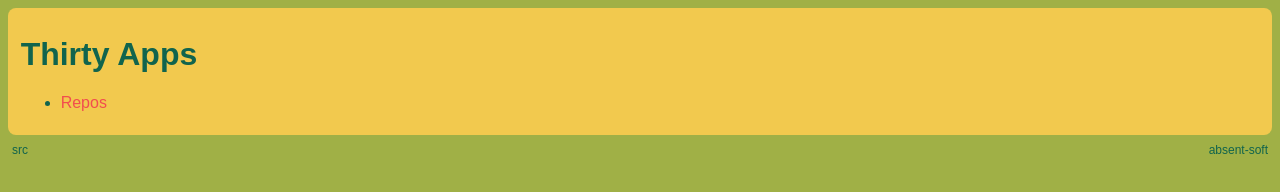
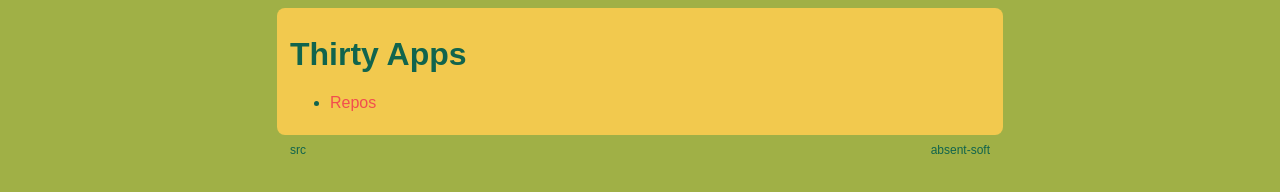
Before and after one commit to quangv/thirtyapps-sad, a plain HTML site: page index.html in a window 1280 px wide. Drawn offline with Linux system fonts and the light colour scheme.

Commit message:
add max-width & center

```diff
--- a/index.html
+++ b/index.html
@@ -23,6 +23,10 @@
         color: #11644D;
         padding: 0.5% 1%;
         border-radius: 0.5rem;
+      }
+      main, footer {
+        max-width: 700px;
+        margin: 0 auto;
       }
       a {
         color: #11644D;
```
